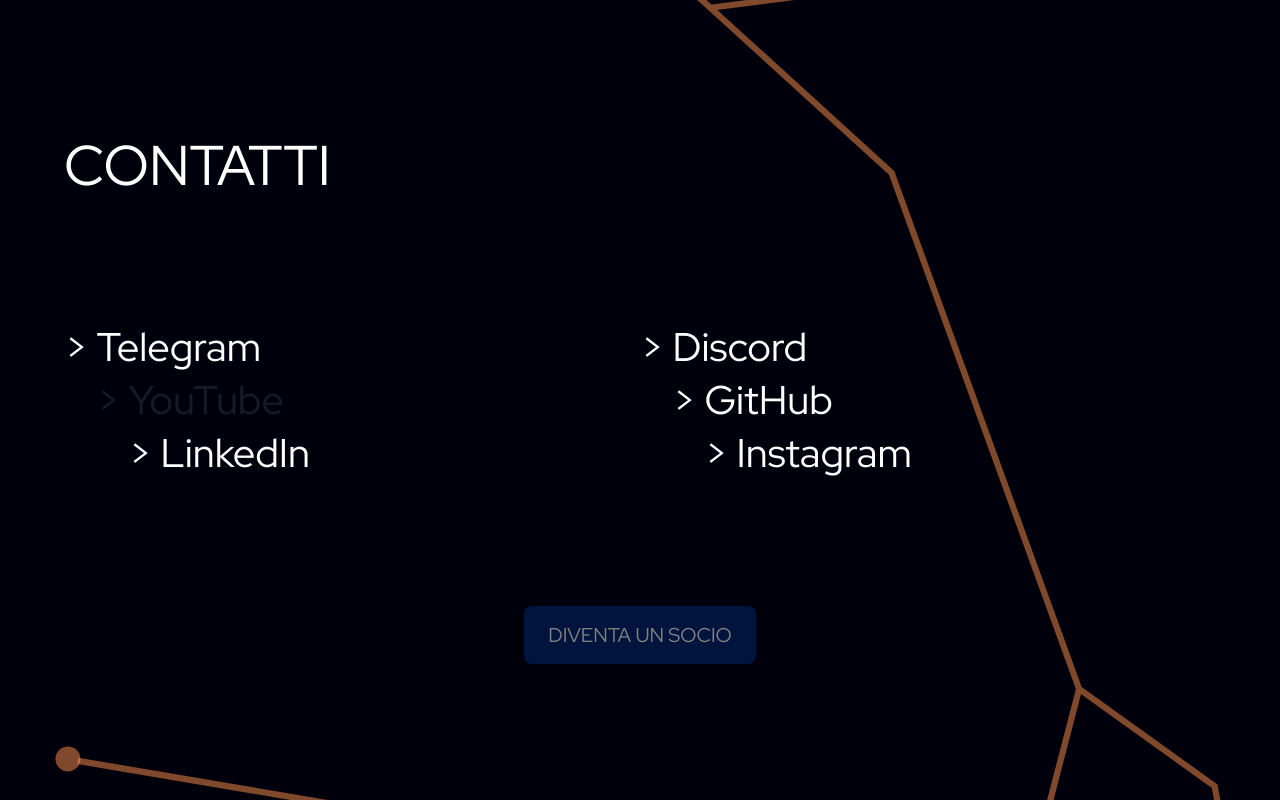
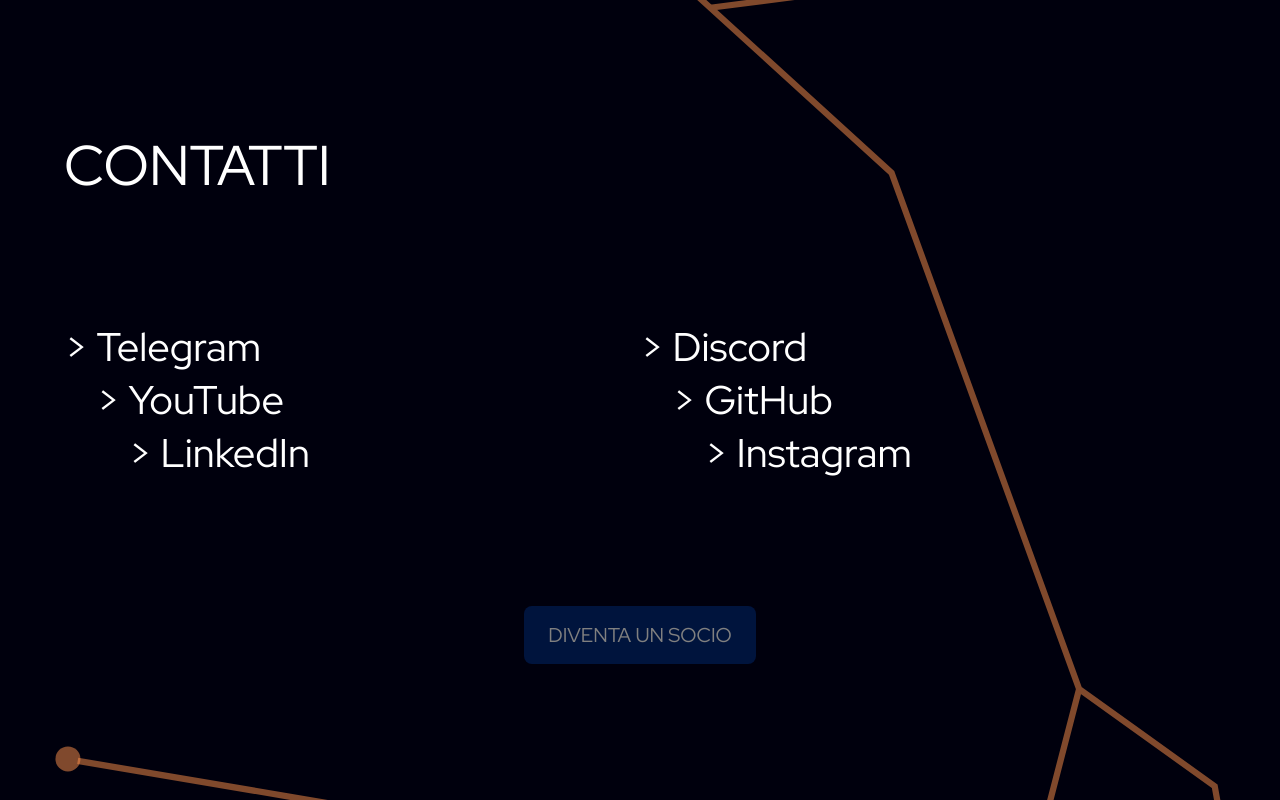
Before and after one commit to BitPolimi/website, a Gatsby site: page / in a window 1280 px wide. Shown: the part 800-1600 px from the top of the page. Built offline with nearby package versions, Linux system fonts and the light colour scheme; Gatsby itself is replaced by a stand-in of ours.

Commit message:
Aggiunto youtube ai link

```diff
--- a/src/components/contacts.tsx
+++ b/src/components/contacts.tsx
@@ -8,6 +8,7 @@ const links = {
   discord: "https://discord.gg/qcU3knUYSe",
   github: "https://github.com/BitPolimi",
   instagram: "https://www.instagram.com/bitpolimi/",
+  youtube: "https://www.youtube.com/channel/UCyfLMvaX5uFmpcjwNWMMH0Q",
 }
 
 const Contacts = () => {
@@ -16,7 +17,7 @@ const Contacts = () => {
       <h1 className="title">CONTATTI</h1>
       <div className="col1">
         <a href={links.telegram}>&gt; Telegram</a>
-        <a href="" className="second disabled" aria-disabled>
+        <a href={links.youtube} className="second">
           &gt; YouTube
         </a>
         <a href={links.linkedin} className="third">
```
